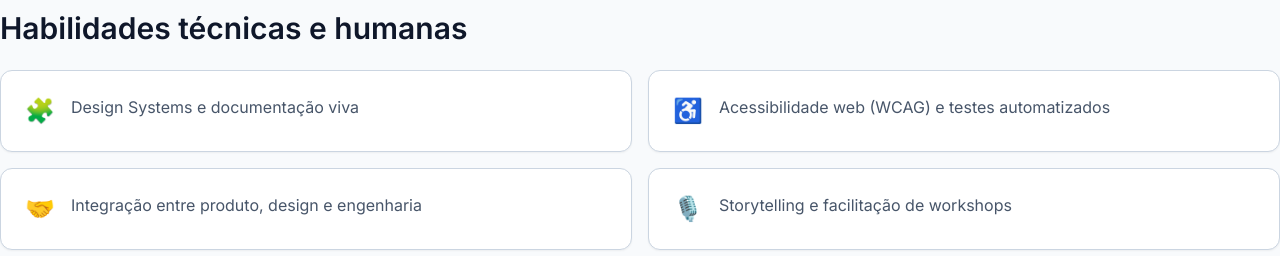
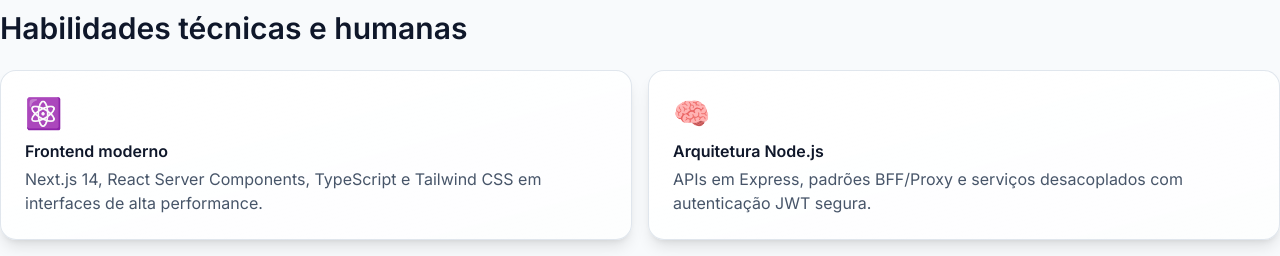
Before and after one commit to Pexe171/portifolio, a Next.js app: page / in a window 1280 px wide. Shown: the part 2527-2783 px from the top of the page. Built offline with nearby package versions, Linux system fonts and the light colour scheme.

Commit message:
Atualiza vitrine de habilidades com stacks dos projetos

```diff
--- a/components/(sections)/Skills.tsx
+++ b/components/(sections)/Skills.tsx
@@ -4,28 +4,44 @@
 
 const habilidades = [
   {
-    icone: '🧩',
-    descricao: 'Design Systems e documentação viva'
+    icone: '⚛️',
+    titulo: 'Frontend moderno',
+    descricao: 'Next.js 14, React Server Components, TypeScript e Tailwind CSS em interfaces de alta performance.'
   },
   {
-    icone: '♿',
-    descricao: 'Acessibilidade web (WCAG) e testes automatizados'
+    icone: '🧠',
+    titulo: 'Arquitetura Node.js',
+    descricao: 'APIs em Express, padrões BFF/Proxy e serviços desacoplados com autenticação JWT segura.'
   },
   {
-    icone: '🤝',
-    descricao: 'Integração entre produto, design e engenharia'
+    icone: '🖥️',
+    titulo: 'Aplicações desktop',
+    descricao: 'Apps em Electron integrados ao WhatsApp, automações com node-cron e bancos locais SQLite.'
   },
   {
-    icone: '🎙️',
-    descricao: 'Storytelling e facilitação de workshops'
+    icone: '🗄️',
+    titulo: 'Persistência de dados',
+    descricao: 'Modelagem em MongoDB, seeds versionadas e orquestração com Docker para ambientes completos.'
   },
   {
-    icone: '⚛️',
-    descricao: 'Next.js, React, TypeScript e Tailwind CSS'
+    icone: '🔐',
+    titulo: 'Segurança e autenticação',
+    descricao: 'Fluxos com cookies httpOnly, RBAC, criptografia de senhas e observabilidade integrada.'
   },
   {
-    icone: '🔗',
-    descricao: 'Integração com APIs, CMS e automações'
+    icone: '🤖',
+    titulo: 'IA & integrações',
+    descricao: 'Integração com OpenAI, webhooks do WhatsApp, CMS e pipelines automáticos orientados a negócio.'
+  },
+  {
+    icone: '🧩',
+    titulo: 'Design Systems vivos',
+    descricao: 'shadcn/ui customizado, documentação em MDX e guidelines que conectam produto, design e engenharia.'
+  },
+  {
+    icone: '🚀',
+    titulo: 'DevOps & DX',
+    descricao: 'Pipelines CI, docker-compose unificado e onboarding guiado por documentação viva.'
   }
 ];
 
@@ -68,12 +84,15 @@
       >
         {habilidades.map((habilidade) => (
           <motion.li
-            key={habilidade.descricao}
+            key={habilidade.titulo}
             variants={varianteItem}
-            className="flex items-start gap-md rounded-xl border border-midnight-stroke bg-midnight-surface p-lg text-midnight-muted shadow-sm transition hover:-translate-y-1 hover:border-midnight-accent hover:shadow-lg"
+            className="flex flex-col gap-sm rounded-2xl border border-midnight-stroke/60 bg-gradient-to-br from-midnight-surface to-midnight-surface/70 p-lg text-midnight-muted shadow-lg shadow-midnight-shadow/40 transition hover:-translate-y-1.5 hover:border-midnight-accent hover:text-midnight-text"
           >
-            <span aria-hidden className="text-2xl">{habilidade.icone}</span>
-            <span className="text-left">{habilidade.descricao}</span>
+            <span aria-hidden className="text-3xl">{habilidade.icone}</span>
+            <div className="space-y-xs text-left">
+              <h3 className="font-semibold text-midnight-text">{habilidade.titulo}</h3>
+              <p>{habilidade.descricao}</p>
+            </div>
           </motion.li>
         ))}
       </motion.ul>
```
